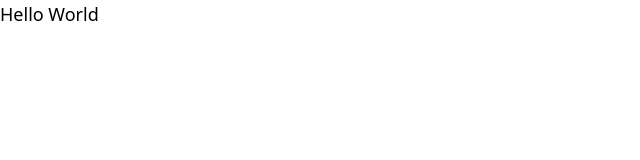
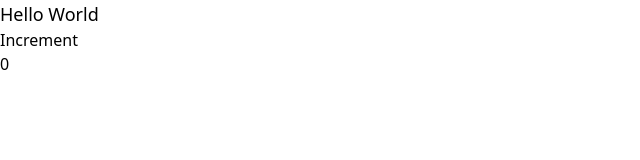
Before and after one commit to MrEssex/alpine-tailwind-playground, a website: page public/index.html in a window 1280 px wide. Shown: the whole page, without its empty margins (0-640 px from the left). Drawn offline with Linux system fonts and the light colour scheme.

Commit message:
Example alpinejs

```diff
--- a/public/index.html
+++ b/public/index.html
@@ -5,8 +5,10 @@
   <title>Example Alpine and Tailwind</title>
   <link rel="stylesheet" href="/resources/main.min.css">
 </head>
-<body>
+<body x-data="{ count: 0 }">
 <h1 class="text-lg">Hello World</h1>
+<button x-on:click="count++">Increment</button>
+<p x-text="count"></p>
 <script src="/resources/main.min.js"></script>
 </body>
 </html>
```
Also changed, not shown: 1 other file.
